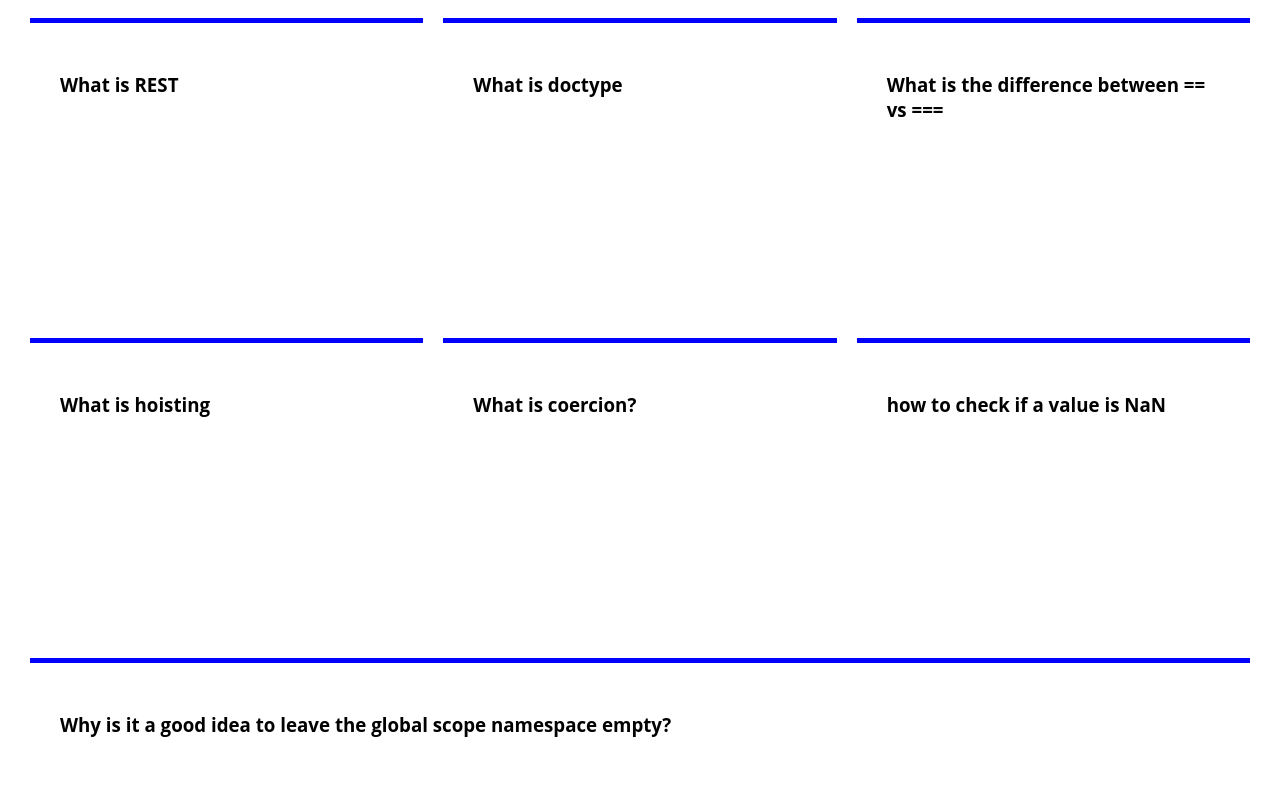
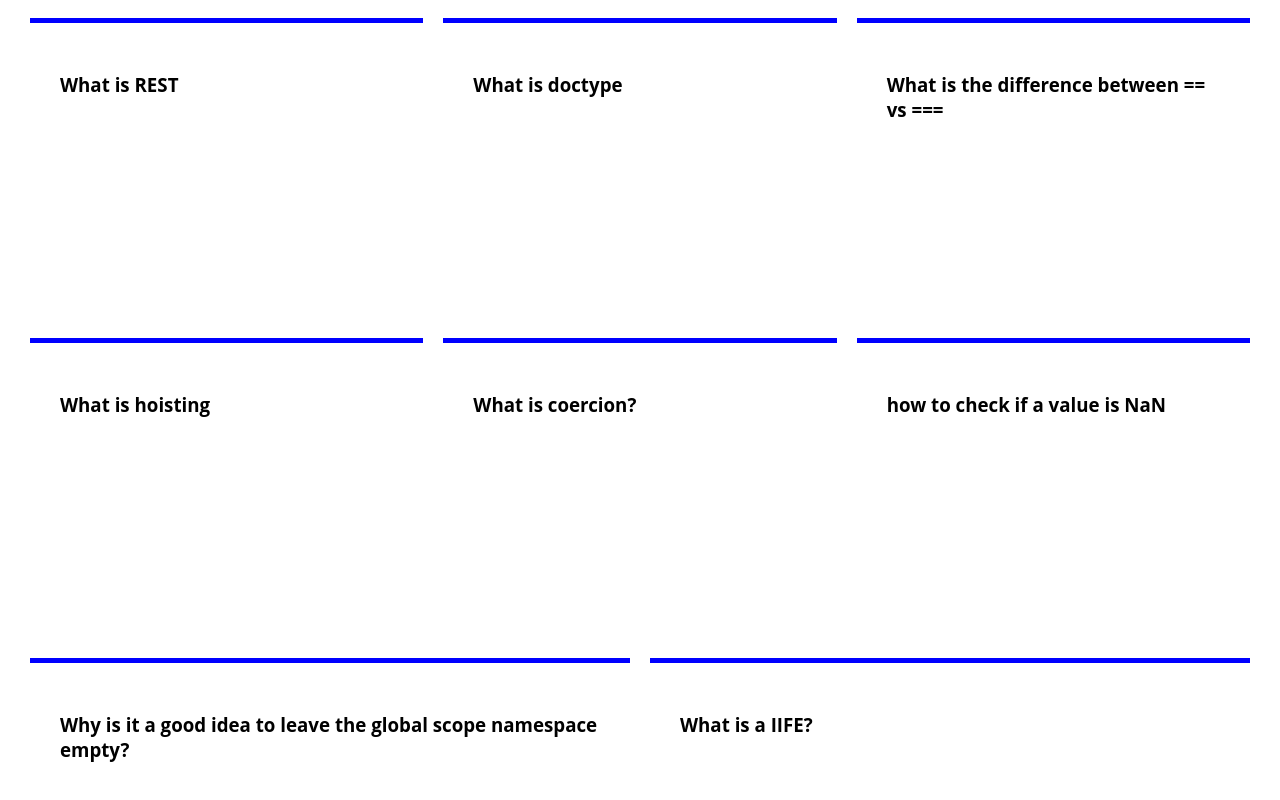
Before and after one commit to colorlessenergy/quizit, a Next.js app: page / in a window 1280 px wide. Shown: the part 1045-1845 px from the top of the page. Built offline with nearby package versions, Linux system fonts and the light colour scheme.

Commit message:
add question about IIFE

```diff
--- a/pages/index.js
+++ b/pages/index.js
@@ -105,6 +105,10 @@ export function getStaticProps() {
     {
       question: 'Why is it a good idea to leave the global scope namespace empty?',
       answer: 'It is a good idea to not define variables in the global scope because the global scope is shared among different JavaScript files. This will make it likely lead to the same name collisions.'
+    },
+    {
+      question: 'What is a IIFE?',
+      answer: 'An immediately invoked function expression is a function that is run as soon as it is defined. It is used to not pollute the global scope. Often an object is returned to be able to access values inside the function scope outside it.'
     }
   ]
 
```
